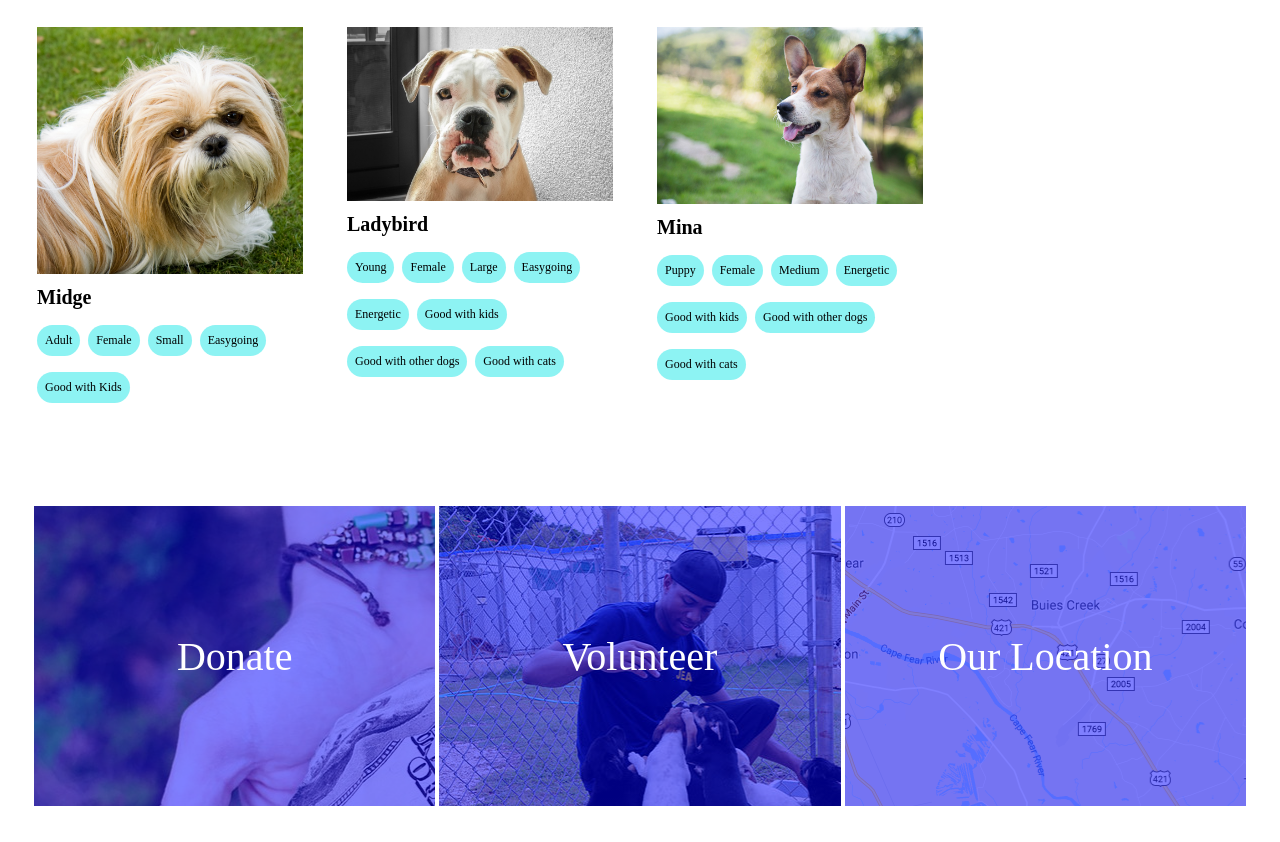
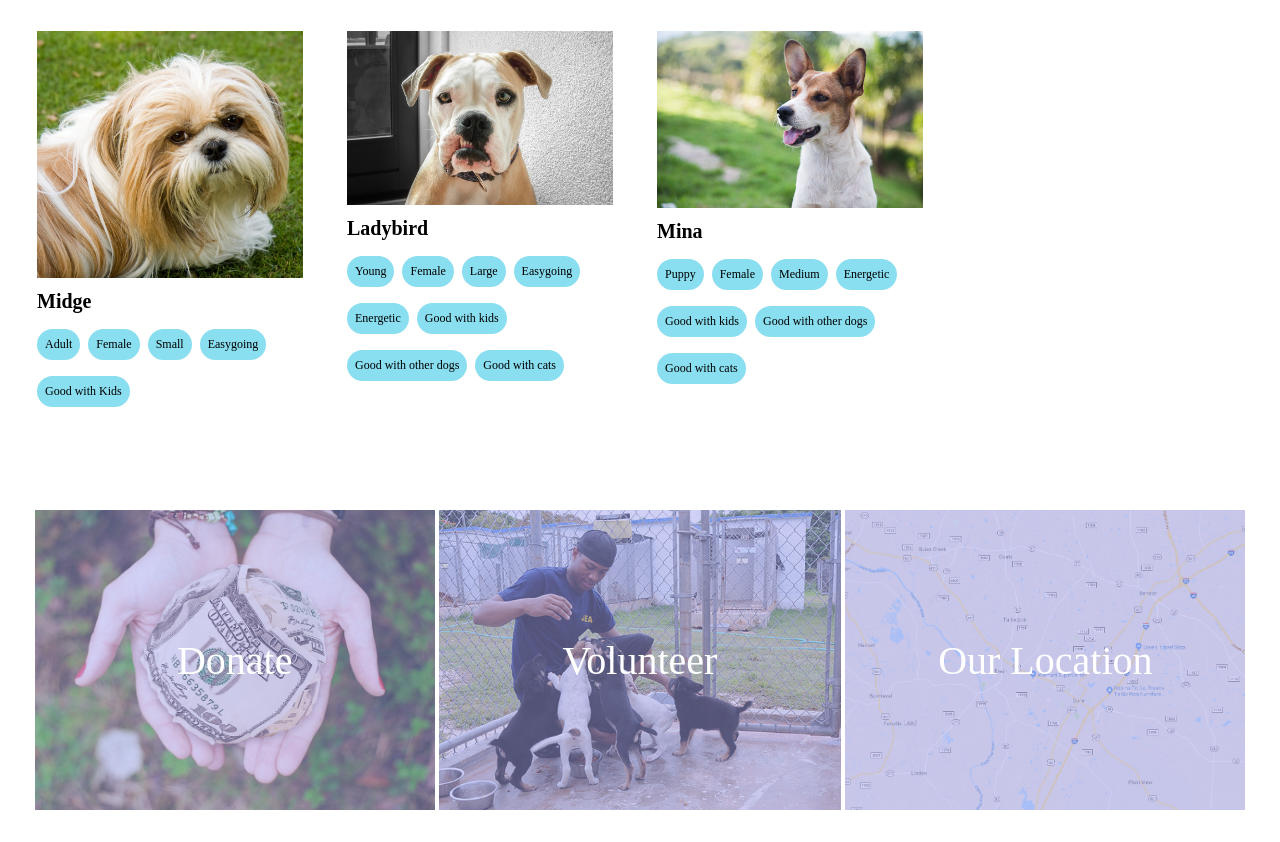
Before and after one commit to momentum-team-5/css-dog-adoption-trident6, a plain HTML site: page index.html in a window 1280 px wide. Shown: the part 990-1832 px from the top of the page. Drawn offline with Linux system fonts and the light colour scheme.

Commit message:
footer header-border link

```diff
--- a/index.html
+++ b/index.html
@@ -12,7 +12,8 @@
 <body>
     <header class='page-header'> Happy Valley Shelter </header>
     <header class='container-header'> Adopt a Dog </header>
-    <p>If you are interested in adopting one of our animals, please fill out our <em>online adoption form. </em> </p>
+    <p>If you are interested in adopting one of our animals, please fill out our
+        <a href='#'>online adoption form.</a> </p>
     <div class='dog-container'>
         <div class='dog-card'>
             <p class='dog-image'> <img src="images/beans.jpg" </p>
--- a/style.css
+++ b/style.css
@@ -10,10 +10,11 @@
     }
 
     .page-header {
-        background-color: rgb(29, 29, 169);
+        background-color: #004175;
         color: white;
         padding: 1rem 2rem;
         font-size: 1.5rem;
+        border-bottom: 4px solid #89deef;
     }
 
     .container-header {
@@ -48,7 +49,7 @@
     }
 
     .trait {
-        background-color: rgba(28, 232, 232, 0.5);
+        background-color: #89deef;
         box-sizing: border-box;
         border-radius: 1rem;
         padding: .5rem;
@@ -69,7 +70,7 @@
 
     .footer-container {
         display: flex;
-        flex-wrap: wrap;
+        flex: 1 1 auto;
         margin-top: 5rem;
         padding: 0px;
     }
@@ -79,8 +80,11 @@
         display: flex;
         align-items: center;
         justify-content: center;
-        background-image: linear-gradient(rgba(0, 0, 255, 0.5), rgba(0, 0, 255, 0.5)), url('images/donate.jpg');
-        padding: .5rem;
+        background-image: linear-gradient(rgba(164, 164, 237, 0.5), rgba(164, 164, 237, 0.5)), url('images/donate.jpg');
+        background-position: center;
+        background-size: 400px;
+        background-repeat: no-repeat;
+        padding: .1rem;
         color: white;
         font-size: 2.5rem;
         width: 33%;
@@ -92,8 +96,11 @@
         display: flex;
         align-items: center;
         justify-content: center;
-        background-image: linear-gradient(rgba(0, 0, 255, 0.5), rgba(0, 0, 255, 0.5)), url('images/volunteer.jpg');
-        padding: .5rem;
+        background-image: linear-gradient(rgba(164, 164, 237, 0.5), rgba(164, 164, 237, 0.5)), url('images/volunteer.jpg');
+        background-position: center;
+        background-size: 450px;
+        background-repeat: no-repeat;
+        padding: .1rem;
         text-align: center;
         color: white;
         font-size: 2.5rem;
@@ -106,8 +113,11 @@
         display: flex;
         align-items: center;
         justify-content: center;
-        background-image: linear-gradient(rgba(0, 0, 255, 0.5), rgba(0, 0, 255, 0.5)), url('images/location.png');
-        padding: .5rem;
+        background-image: linear-gradient(rgba(164, 164, 237, 0.5), rgba(164, 164, 237, 0.5)), url('images/location.png');
+        background-position: center;
+        background-size: 400px;
+        background-repeat: no-repeat;
+        padding: .1rem;
         text-align: center;
         text-align: inherit;
         color: white;
```
